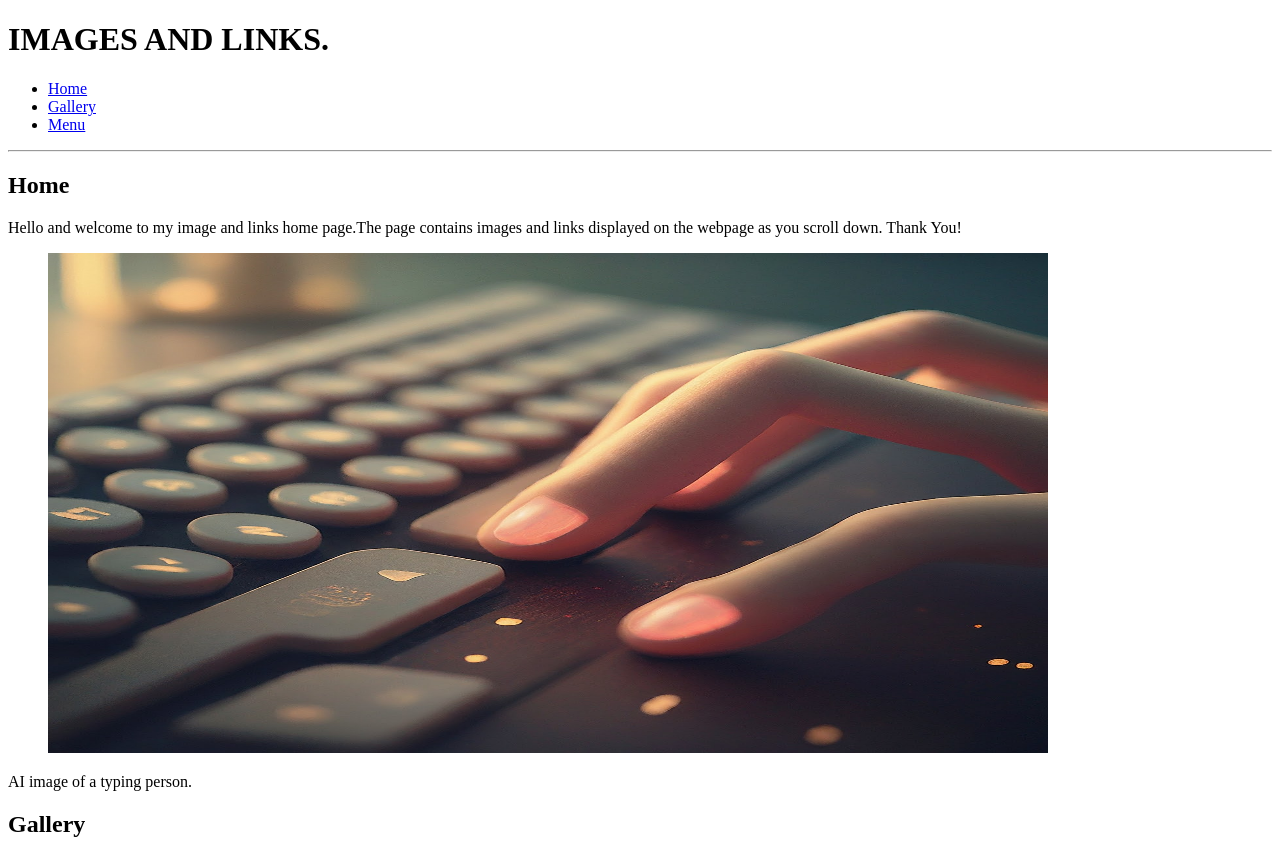
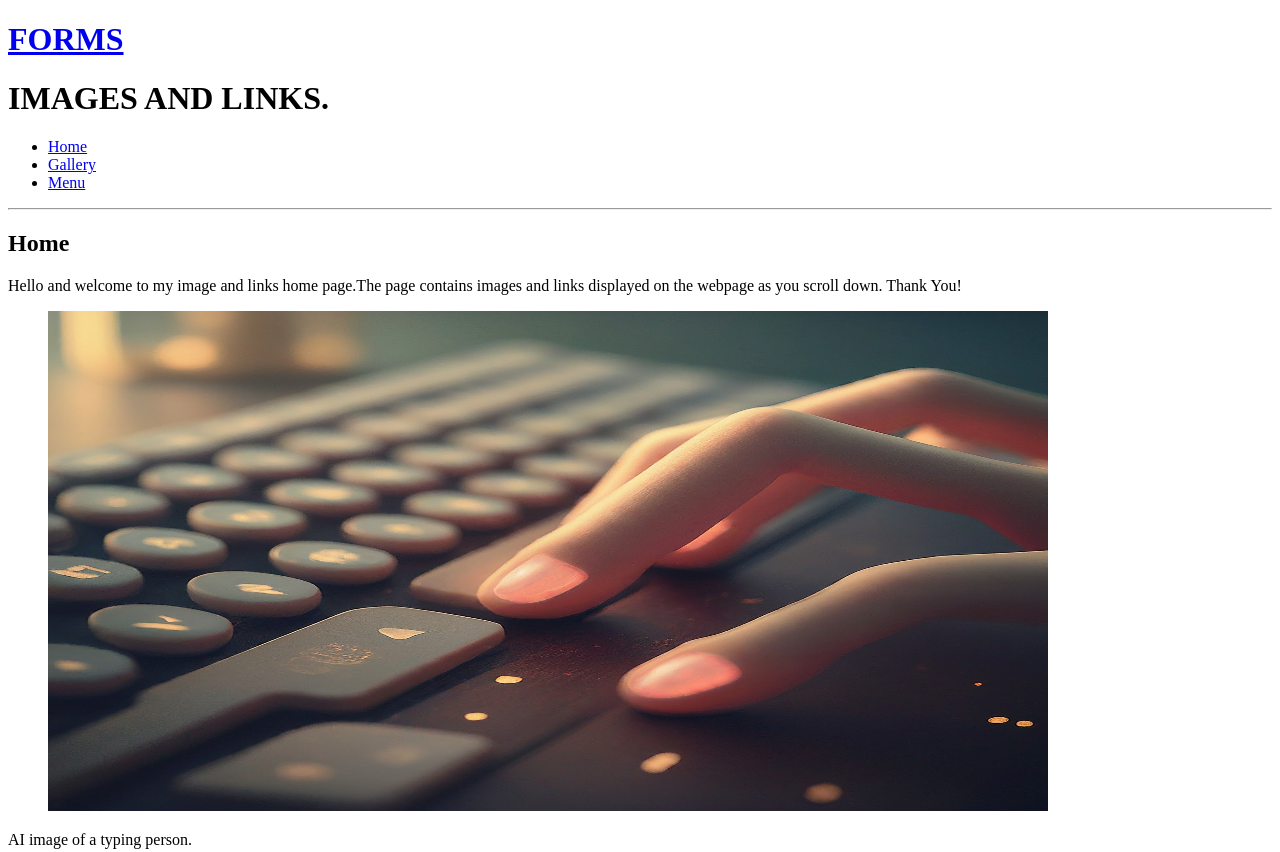
Before and after one commit to alchemy-Q/PLP, a plain HTML site: page index.html in a window 1280 px wide. Shown: the top 852 px of the page. Drawn offline with Linux system fonts and the light colour scheme.

Commit message:
addforms

```diff
--- a/index.html
+++ b/index.html
@@ -9,6 +9,7 @@
 </head>
 <body>
     <header>
+        <h1> <a href="forms.html">FORMS</a></h1>
         <h1>IMAGES AND LINKS.</h1>
         <ul>
             <li><a href="#home">Home</a></li>
```
